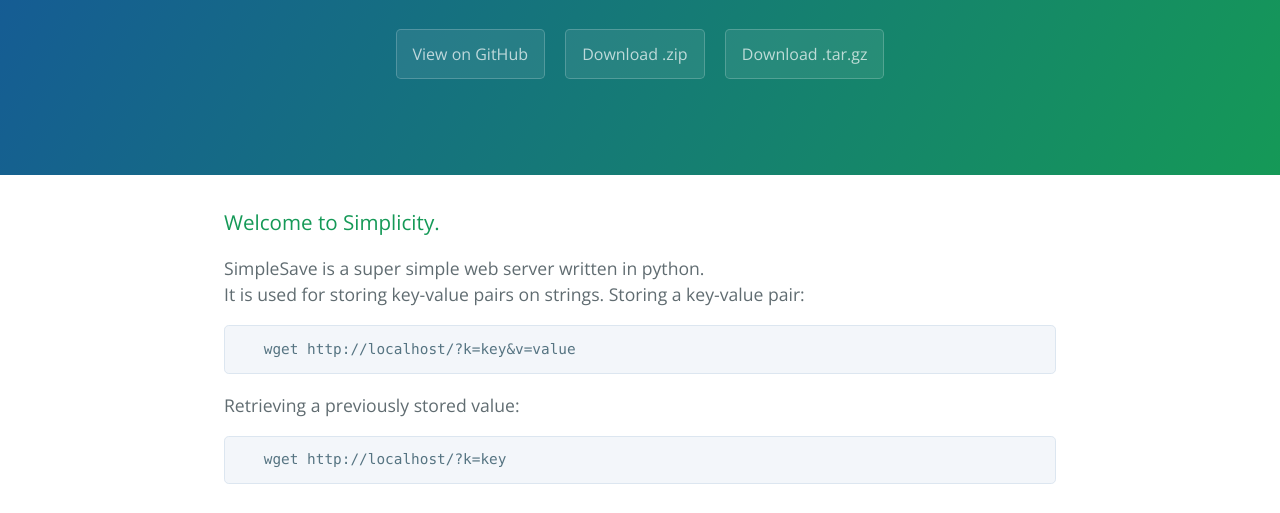
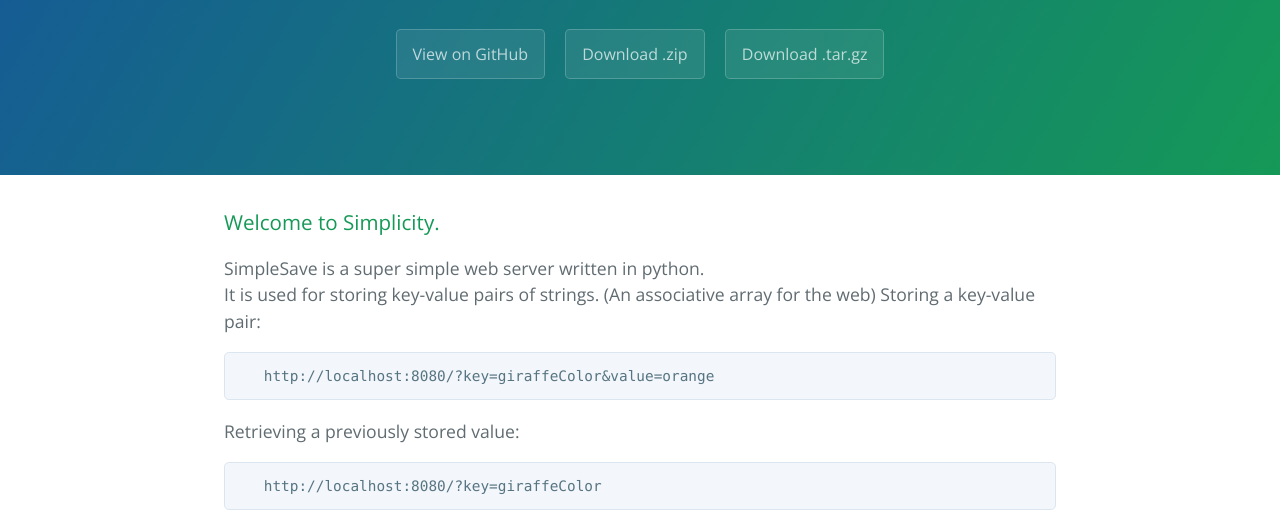
Before and after one commit to jackeown/SimpleSave, a plain HTML site: page index.html in a window 1280 px wide. Shown: the part 208-721 px from the top of the page. Drawn offline with nearby package versions, Linux system fonts and the light colour scheme.

Commit message:
Create gh-pages branch via GitHub

```diff
--- a/index.html
+++ b/index.html
@@ -23,15 +23,16 @@
 <a id="welcome-to-simplicity" class="anchor" href="#welcome-to-simplicity" aria-hidden="true"><span class="octicon octicon-link"></span></a>Welcome to Simplicity.</h3>
 
 <p>SimpleSave is a super simple web server written in python.<br>
-It is used for storing key-value pairs on strings.
+It is used for storing key-value pairs of strings.
+(An associative array for the web)
 Storing a key-value pair:</p>
 
-<pre><code>   wget http://localhost/?k=key&amp;v=value
+<pre><code>   http://localhost:8080/?key=giraffeColor&amp;value=orange
 </code></pre>
 
 <p>Retrieving a previously stored value:</p>
 
-<pre><code>   wget http://localhost/?k=key
+<pre><code>   http://localhost:8080/?key=giraffeColor
 </code></pre>
 
 <h3>
--- a/params.json
+++ b/params.json
@@ -1 +1 @@
-{"name":"SimpleSave","tagline":"SimpleSave is a super simple web server that allows for easy storage and retrieval of key-value pairs of strings.","body":"### Welcome to Simplicity.\r\nSimpleSave is a super simple web server written in python.  \r\nIt is used for storing key-value pairs on strings.\r\nStoring a key-value pair:\r\n\r\n       wget http://localhost/?k=key&v=value\r\n\r\nRetrieving a previously stored value:\r\n\r\n       wget http://localhost/?k=key\r\n\r\n### Author\r\nJohn (Jack) Mckeown (@jackeown)\r\n\r\n### Support or Contact\r\n(http://www.jackmckeown.com)\r\n(347)-470-5225\r\n","google":"","note":"Don't delete this file! It's used internally to help with page regeneration."}
+{"name":"SimpleSave","tagline":"SimpleSave is a super simple web server that allows for easy storage and retrieval of key-value pairs of strings.","body":"### Welcome to Simplicity.\r\nSimpleSave is a super simple web server written in python.  \r\nIt is used for storing key-value pairs of strings.\r\n(An associative array for the web)\r\nStoring a key-value pair:\r\n\r\n       http://localhost:8080/?key=giraffeColor&value=orange\r\n\r\nRetrieving a previously stored value:\r\n\r\n       http://localhost:8080/?key=giraffeColor\r\n\r\n### Author\r\nJohn (Jack) Mckeown (@jackeown)\r\n\r\n### Support or Contact\r\n(http://www.jackmckeown.com)\r\n(347)-470-5225\r\n","google":"","note":"Don't delete this file! It's used internally to help with page regeneration."}
```
